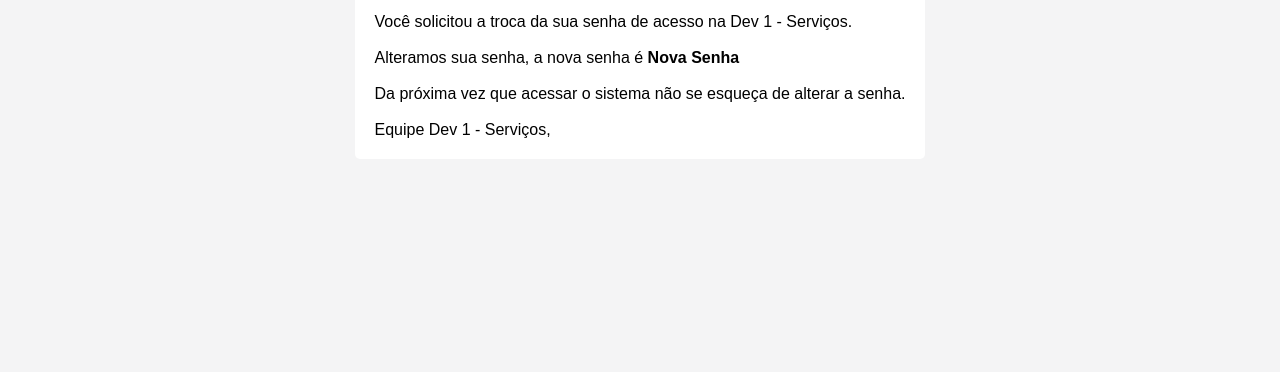
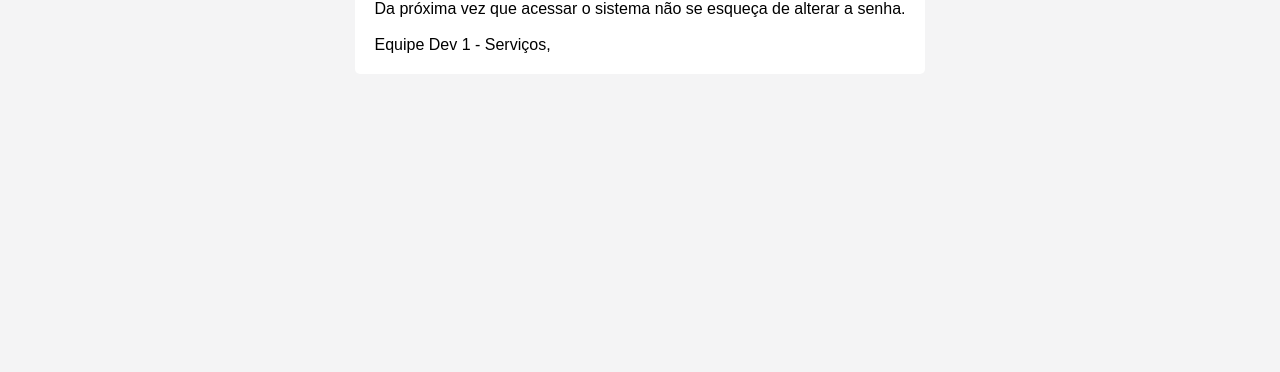
Before and after one commit to studies-languages/template-email, a plain HTML site: page index.html in a window 1280 px wide. Shown: the part 428-800 px from the top of the page. Drawn offline with Linux system fonts and the light colour scheme.

Commit message:
test layout

```diff
--- a/index.html
+++ b/index.html
@@ -10,6 +10,7 @@
 
 <body style="
     font-family: Arial, Helvetica, sans-serif;
+    background-color: rgb(244 244 245);
     padding: 0;
     margin: 0;
     display: flex;
@@ -30,11 +31,10 @@
   </div>
   <div
     style="
-      background-color: rgb(244 244 245);
+
       display: flex;
       justify-content: center;
       align-items: center;
-      flex:auto;
 
     ">
     <div
@@ -44,7 +44,7 @@
         height: fit-content;
         padding: 20px;
         border-radius: 5px;
-        margin-top: -4em;
+        margin-top: 4em;
 
       ">
       <h1>Senha Nova</h1>
```
